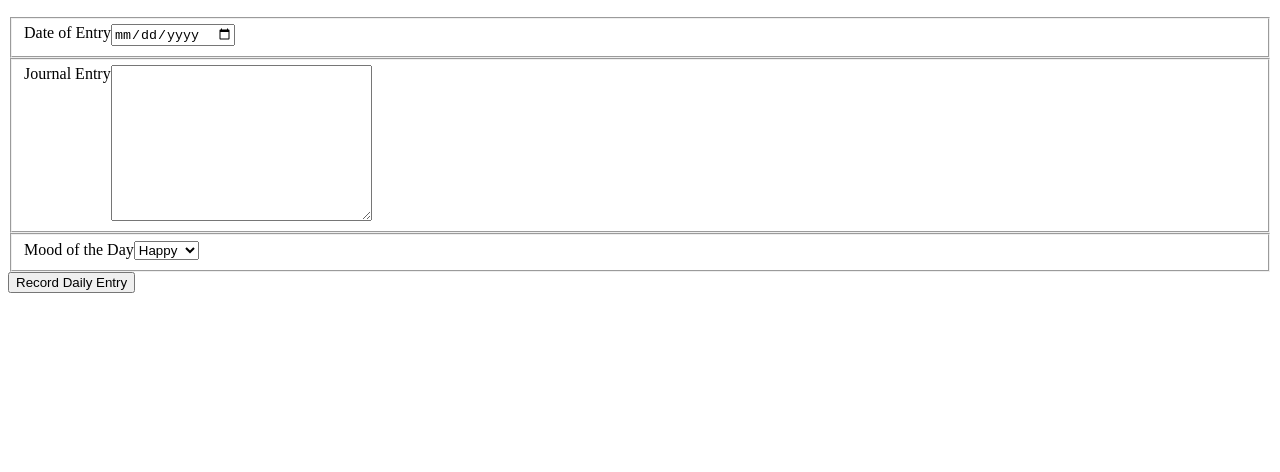
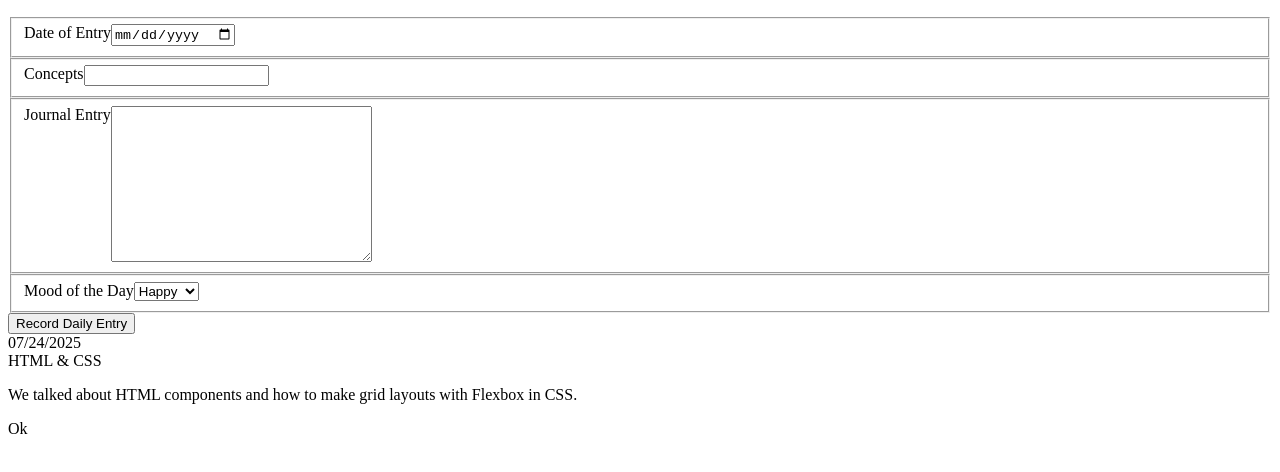
Before and after one commit to JSchugt/Daily-journal, a plain HTML site: page index.html in a window 1280 px wide. Shown: the part 50-522 px from the top of the page. Drawn offline with Linux system fonts and the light colour scheme.

Commit message:
First commit

```diff
--- a/index.html
+++ b/index.html
@@ -18,6 +18,12 @@
                 <input type="date" name="journalDate" id="journalDate">
             </fieldset>
         </form>
+        <form action="">
+            <fieldset>
+                <label for="concepts covered"> Concepts </label>
+                <input type="text" name="concept" id="">
+            </fieldset>
+        </form>
         <form action="" method="get">
             <fieldset>
                 <label for="Journal Entry">Journal Entry     </label>
@@ -35,6 +41,7 @@
             </fieldset>
         </form>
         <button type="submit" onclick="saveTextAsFile()">Record Daily Entry</button>
+        <div id="entryLog"></div>
 
     </body>
     <footer>
--- /dev/null
+++ b/scripts/JournalEntry.js
@@ -0,0 +1,15 @@
+/*
+ *  Purpose: To render a single journal entry as an
+ *           HTML representation of the data
+ */
+export const JournalEntryComponent = (entry) => {
+    return `
+        <section id="entry--${entry.id}" class="journalEntry">
+            <div>${entry.date}</div>
+            <div>${entry.concept}</div>
+            <p>${entry.entry}</P>
+            <div>${entry.mood}</div>
+
+        </section>
+    `
+}
--- /dev/null
+++ b/scripts/JournalEntryList.js
@@ -0,0 +1,18 @@
+import { useJournalEntries } from "./JournalDataProvider.js"
+import { JournalEntryComponent } from "./JournalEntry.js"
+
+// DOM reference to where all entries will be rendered
+const entryLog = document.querySelector("#entryLog")
+
+export const EntryListComponent = () => {
+    // Use the journal entry data from the data provider component
+    const entries = useJournalEntries()
+
+    for (const entry of entries) {
+        /*
+            Invoke the component that returns an
+            HTML representation of a single entry
+        */
+        entryLog.innerHTML += JournalEntryComponent(entry)
+    }
+}
--- a/scripts/main.js
+++ b/scripts/main.js
@@ -1,3 +1,3 @@
-export const saveTextAsFile = () => {
+import {EntryListComponent} from "./JournalEntryList.js";
 
-}
+EntryListComponent();
```
Also changed, not shown: scripts/JournalData.js (added).
